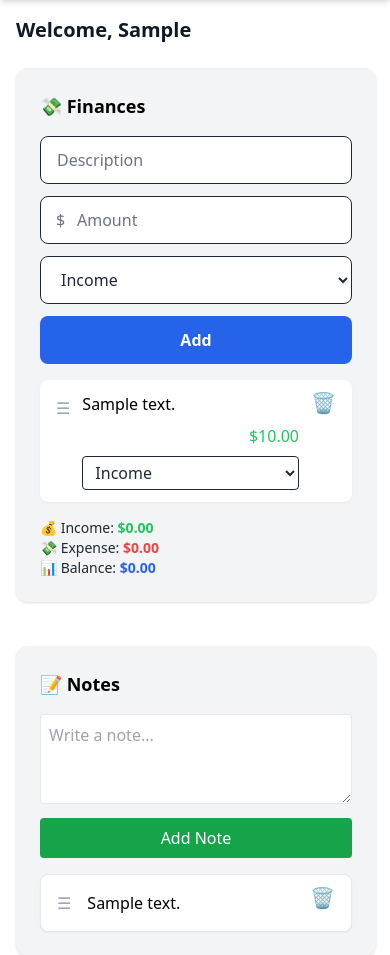
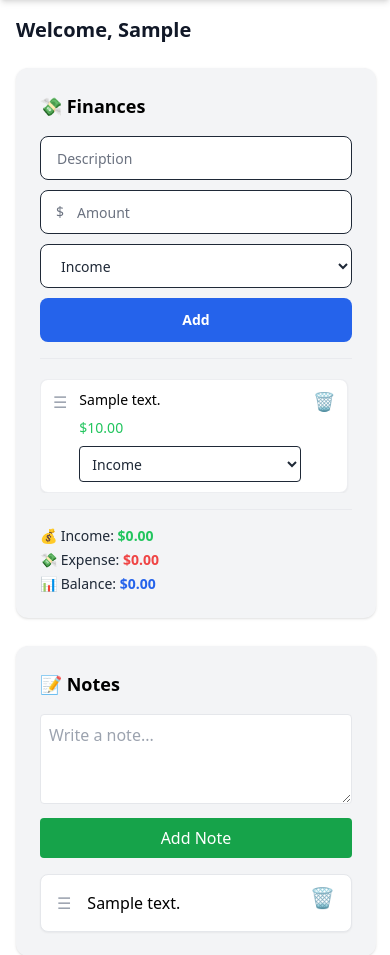
Before and after one commit to tamkin-anwar/artha-dashboard, a Flask app: page / in a window 390 px wide. Shown: the part 60-1015 px from the top of the page. Run offline with Flask 3, Linux system fonts and the light colour scheme; a user stored in the database is signed in; tables that the repository leaves empty hold one stand-in row (values such as "Sample post"); some libraries are stand-ins or nearby versions.

Commit message:
Refactor finance widget layout, compress transaction rows, and add scrollable transaction list

```diff
--- a/static/css/style.css
+++ b/static/css/style.css
@@ -7,6 +7,7 @@
     --legend-color: #1f2937;
 }
 
+/* Dark mode colors */
 .dark {
     --bg-color: #1f2937;
     --text-color: #f3f4f6;
@@ -78,6 +79,86 @@ body {
 .finance-tab .tx-amount:focus {
     outline: 2px solid var(--balance-color);
     outline-offset: 2px;
+}
+
+/* Finance list behavior */
+#tx-list {
+    max-height: 360px;
+    overflow-y: auto;
+    padding-right: 4px;
+    scroll-behavior: smooth;
+}
+
+/* Slightly nicer scrollbar */
+#tx-list::-webkit-scrollbar {
+    width: 8px;
+}
+
+#tx-list::-webkit-scrollbar-track {
+    background: transparent;
+}
+
+#tx-list::-webkit-scrollbar-thumb {
+    background: rgba(156, 163, 175, 0.45);
+    border-radius: 9999px;
+}
+
+#tx-list::-webkit-scrollbar-thumb:hover {
+    background: rgba(107, 114, 128, 0.65);
+}
+
+.dark #tx-list::-webkit-scrollbar-thumb {
+    background: rgba(107, 114, 128, 0.55);
+}
+
+.dark #tx-list::-webkit-scrollbar-thumb:hover {
+    background: rgba(156, 163, 175, 0.7);
+}
+
+/* Transaction row polish */
+.tx-row {
+    transition:
+        transform 0.15s ease,
+        background-color 0.15s ease,
+        border-color 0.15s ease,
+        box-shadow 0.15s ease;
+}
+
+.tx-row:hover {
+    transform: translateY(-1px);
+    background-color: rgba(255, 255, 255, 0.96);
+    border-color: rgba(147, 197, 253, 0.65);
+    box-shadow: 0 6px 14px rgba(0, 0, 0, 0.06);
+}
+
+.dark .tx-row:hover {
+    background-color: rgba(75, 85, 99, 0.78);
+    border-color: rgba(96, 165, 250, 0.45);
+    box-shadow: 0 8px 18px rgba(0, 0, 0, 0.2);
+}
+
+.tx-handle {
+    transition: color 0.15s ease, transform 0.15s ease;
+}
+
+.tx-row:hover .tx-handle {
+    transform: scale(1.05);
+}
+
+.tx-desc,
+.tx-amount {
+    border-radius: 6px;
+    transition: background-color 0.15s ease;
+}
+
+.tx-desc:focus,
+.tx-amount:focus {
+    background-color: rgba(255, 255, 255, 0.5);
+}
+
+.dark .tx-desc:focus,
+.dark .tx-amount:focus {
+    background-color: rgba(17, 24, 39, 0.35);
 }
 
 /* =========================
@@ -154,14 +235,14 @@ body {
 
 .auth-bg {
     background:
-        radial-gradient(900px 520px at 50% 18%, rgba(59,130,246,0.22), rgba(0,0,0,0)),
-        radial-gradient(900px 520px at 50% 86%, rgba(16,185,129,0.10), rgba(0,0,0,0)),
+        radial-gradient(900px 520px at 50% 18%, rgba(59, 130, 246, 0.22), rgba(0, 0, 0, 0)),
+        radial-gradient(900px 520px at 50% 86%, rgba(16, 185, 129, 0.1), rgba(0, 0, 0, 0)),
         linear-gradient(180deg, #0b1220 0%, #08101d 100%);
 }
 
 .auth-card {
     background: rgba(51, 58, 78, 0.72);
-    border: 1px solid rgba(148, 163, 184, 0.10);
+    border: 1px solid rgba(148, 163, 184, 0.1);
     backdrop-filter: blur(10px);
 }
 
@@ -176,7 +257,7 @@ body {
 }
 
 .auth-input:focus {
-    outline: 2px solid rgba(59,130,246,0.85);
+    outline: 2px solid rgba(59, 130, 246, 0.85);
     outline-offset: 2px;
 }
 
--- a/templates/partials/transaction_row.html
+++ b/templates/partials/transaction_row.html
@@ -1,9 +1,9 @@
 <!-- templates/partials/transaction_row.html -->
-<li class="tx-row flex items-start sm:items-center justify-between gap-3 px-4 py-3 bg-white dark:bg-gray-700 rounded-lg shadow-sm"
+<li class="tx-row flex items-start sm:items-center justify-between gap-3 px-3 py-2.5 bg-white dark:bg-gray-700 rounded-lg border border-gray-200/70 dark:border-gray-600/60 shadow-sm"
     data-id="{{ tx.id }}">
 
     <button type="button"
-            class="tx-handle mt-1 sm:mt-0 cursor-move select-none text-gray-400 hover:text-gray-600 dark:hover:text-gray-200"
+            class="tx-handle mt-1 sm:mt-0 cursor-move select-none text-gray-400 hover:text-gray-600 dark:hover:text-gray-200 text-base leading-none"
             title="Drag to reorder"
             aria-label="Drag to reorder">
         ☰
@@ -11,13 +11,13 @@
 
     <form method="POST"
             action="{{ url_for('update_transaction', transaction_id=tx.id) }}"
-            class="flex-grow flex flex-col sm:flex-row sm:items-center gap-2">
+            class="flex-grow flex flex-col sm:flex-row sm:items-center gap-2 min-w-0">
 
         <input type="hidden" name="csrf_token" value="{{ csrf_token() }}">
 
         <span contenteditable="true"
                 data-id="{{ tx.id }}"
-                class="tx-desc w-full sm:w-1/3 bg-transparent outline-none text-black dark:text-white">
+                class="tx-desc w-full sm:flex-1 min-w-0 bg-transparent outline-none text-sm text-black dark:text-white break-words">
             {{ tx.description }}
         </span>
 
@@ -25,12 +25,12 @@
                 data-id="{{ tx.id }}"
                 data-type="{{ tx.type }}"
                 data-money-value="{{ tx.amount }}"
-                class="tx-amount w-full sm:w-1/4 bg-transparent outline-none text-right text-black dark:text-white">
+                class="tx-amount w-full sm:w-[130px] bg-transparent outline-none text-sm sm:text-right text-black dark:text-white whitespace-nowrap">
             {{ "%.2f"|format(tx.amount) }}
         </span>
 
         <select data-id="{{ tx.id }}"
-                class="tx-type min-w-[100px] sm:w-[110px] bg-white dark:bg-gray-900 text-black dark:text-white border border-gray-300 dark:border-gray-700 rounded px-2 py-1">
+                class="tx-type min-w-[96px] sm:w-[105px] h-9 bg-white dark:bg-gray-900 text-black dark:text-white text-sm border border-gray-300 dark:border-gray-700 rounded px-2">
             <option value="income" {% if tx.type == "income" %}selected{% endif %}>Income</option>
             <option value="expense" {% if tx.type == "expense" %}selected{% endif %}>Expense</option>
         </select>
@@ -45,7 +45,7 @@
         <input type="hidden" name="csrf_token" value="{{ csrf_token() }}">
 
         <button type="submit"
-                class="text-red-500 hover:text-red-700 text-xl leading-none"
+                class="text-red-500 hover:text-red-700 text-lg leading-none"
                 title="Delete"
                 aria-label="Delete transaction">
             🗑️
--- a/templates/widgets/finance.html
+++ b/templates/widgets/finance.html
@@ -4,29 +4,27 @@
     <form
         method="POST"
         action="{{ url_for('add_transaction') }}"
-        class="mb-4 grid grid-cols-1 sm:grid-cols-12 gap-3 items-center"
+        class="mb-5 grid grid-cols-1 sm:grid-cols-12 gap-2.5 items-center pb-4 border-b border-gray-200/70 dark:border-gray-600/60"
         autocomplete="off"
     >
         <input type="hidden" name="csrf_token" value="{{ csrf_token() }}">
 
-        <!-- Description -->
         <input
             type="text"
             name="description"
             placeholder="Description"
             required
-            class="w-full min-w-0 sm:col-span-3 h-12 px-4 rounded-lg
+            class="w-full min-w-0 sm:col-span-4 h-11 px-4 rounded-lg
                     border border-gray-300 dark:border-gray-700
-                    bg-white dark:bg-gray-900 text-black dark:text-white text-base
+                    bg-white dark:bg-gray-900 text-black dark:text-white text-sm
                     placeholder-gray-500 dark:placeholder-gray-400
                     focus:outline-none focus:ring-2 focus:ring-blue-500/60"
         >
 
-        <!-- Amount -->
-        <div class="relative w-full min-w-0 sm:col-span-4">
+        <div class="relative w-full min-w-0 sm:col-span-3">
             <span
                 class="absolute inset-y-0 left-0 pl-4 flex items-center
-                        text-gray-500 dark:text-gray-400 h-12"
+                        text-gray-500 dark:text-gray-400 h-11 text-sm"
                 data-currency-symbol
             >$</span>
 
@@ -37,32 +35,30 @@
                 step="0.01"
                 inputmode="decimal"
                 required
-                class="w-full min-w-0 h-12 pl-9 pr-4 rounded-lg
+                class="w-full min-w-0 h-11 pl-9 pr-4 rounded-lg
                         border border-gray-300 dark:border-gray-700
-                        bg-white dark:bg-gray-900 text-black dark:text-white text-base
+                        bg-white dark:bg-gray-900 text-black dark:text-white text-sm
                         placeholder-gray-500 dark:placeholder-gray-400
                         focus:outline-none focus:ring-2 focus:ring-blue-500/60"
             >
         </div>
 
-        <!-- Type -->
         <select
             name="type"
             required
-            class="w-full min-w-0 sm:col-span-3 h-12 px-4 rounded-lg
+            class="w-full min-w-0 sm:col-span-3 h-11 px-4 rounded-lg
                     border border-gray-300 dark:border-gray-700
-                    bg-white dark:bg-gray-900 text-black dark:text-white text-base
+                    bg-white dark:bg-gray-900 text-black dark:text-white text-sm
                     focus:outline-none focus:ring-2 focus:ring-blue-500/60"
         >
             <option value="income">Income</option>
             <option value="expense">Expense</option>
         </select>
 
-        <!-- Add -->
         <button
             type="submit"
-            class="w-full sm:col-span-2 h-12 px-6 rounded-lg
-                    bg-blue-600 text-white font-semibold text-base
+            class="w-full sm:col-span-2 h-11 px-5 rounded-lg
+                    bg-blue-600 text-white font-semibold text-sm
                     hover:bg-blue-700 transition
                     flex items-center justify-center whitespace-nowrap"
         >
@@ -80,7 +76,7 @@
         {% endfor %}
     </ul>
 
-    <div class="mt-4 text-sm text-legend">
+    <div class="mt-4 pt-4 border-t border-gray-200/70 dark:border-gray-600/60 text-sm text-legend space-y-1">
         <p>💰 Income:
             <strong
                 id="finance-income"
```
Lines whose indentation alone changed are shown as unchanged.
